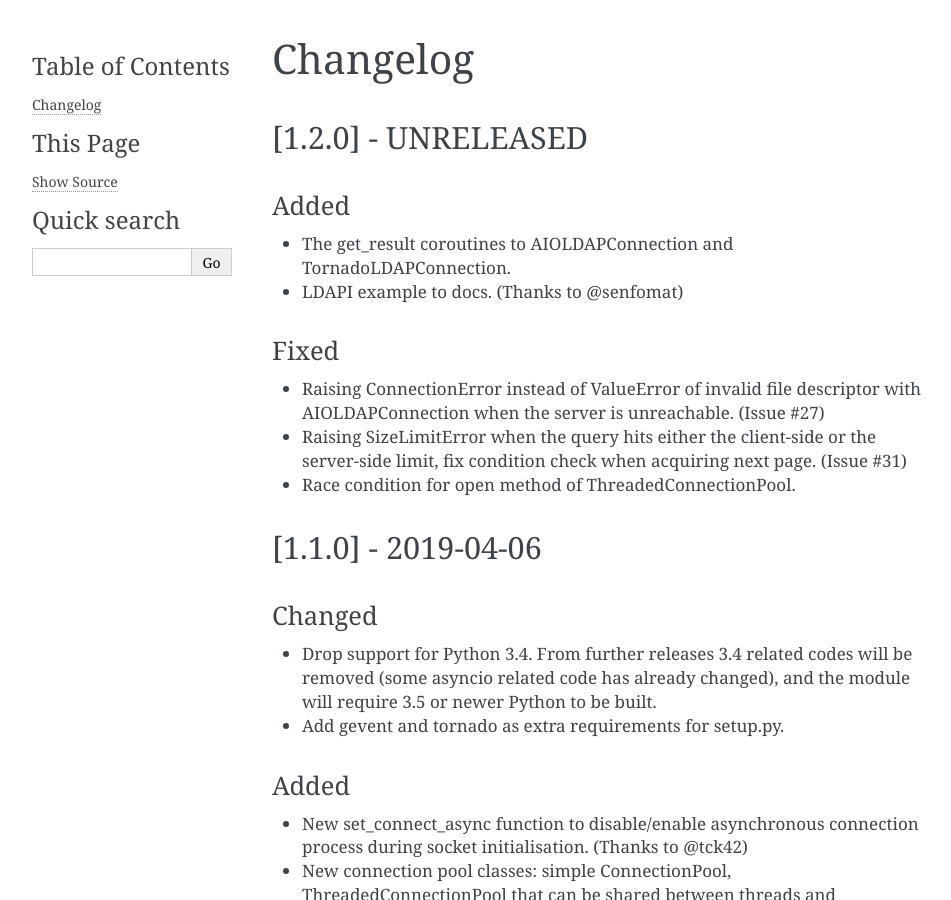
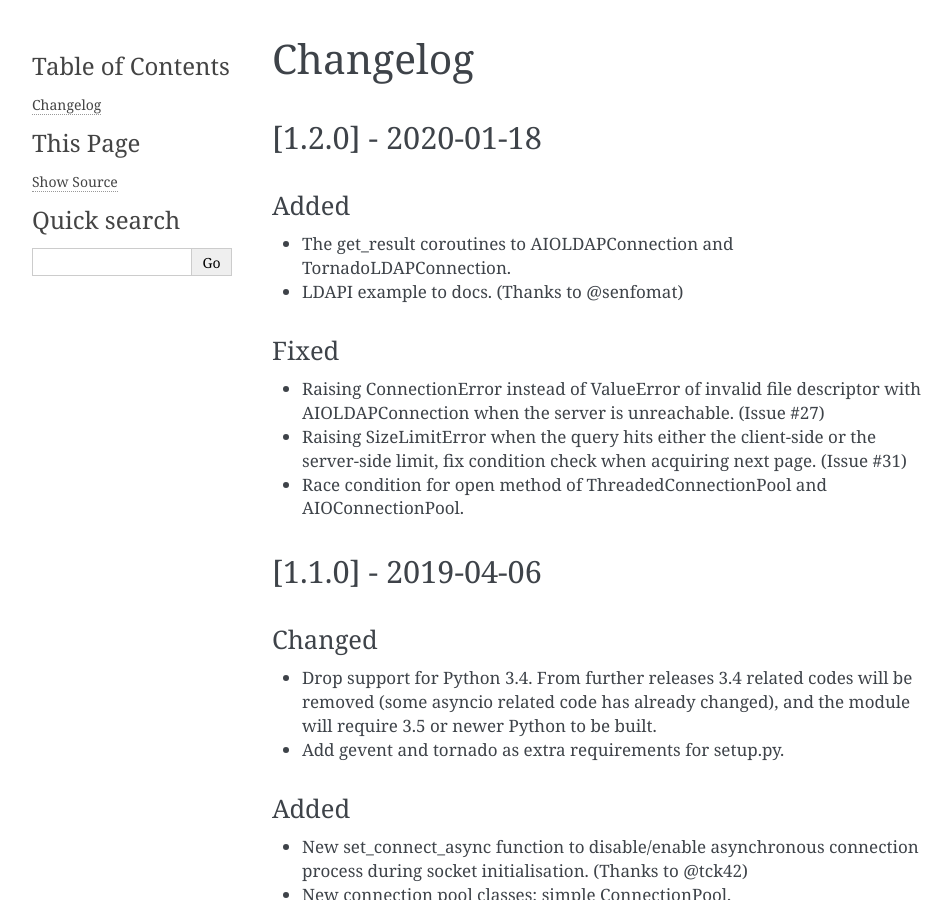
Before and after one commit to noirello/bonsai, a Sphinx documentation site: the page built from docs/changelog.rst, in a window 1280 px wide and 900 px high. Shown: the whole window, without its empty margins (148-1099 px from the left). Built offline with Sphinx 7.4.7, drawn with Linux system fonts in a browser that asks for light colours; the version number could not be read and is left out; some of the changed text lies outside the part shown.

Commit message:
Update changelog and year, release 1.2.0

```diff
--- a/CHANGELOG.rst
+++ b/CHANGELOG.rst
@@ -1,6 +1,6 @@
 Changelog
 ==========
-[1.2.0] - UNRELEASED
+[1.2.0] - 2020-01-18
 --------------------
 
 Added
@@ -16,7 +16,7 @@ Fixed
    with AIOLDAPConnection when the server is unreachable. (Issue #27)
 -  Raising SizeLimitError when the query hits either the client-side or the
    server-side limit, fix condition check when acquiring next page. (Issue #31)
--  Race condition for open method of ThreadedConnectionPool.
+-  Race condition for open method of ThreadedConnectionPool and AIOConnectionPool.
 
 [1.1.0] - 2019-04-06
 --------------------
--- a/docs/conf.py
+++ b/docs/conf.py
@@ -81,7 +81,7 @@ master_doc = 'index'
 
 # General information about the project.
 project = 'bonsai'
-copyright = '2014-2019, noirello'
+copyright = '2014-2020, noirello'
 
 # The version info for the project you're documenting, acts as replacement for
 # |version| and |release|, also used in various other places throughout the
```
Also changed, not shown: 1 other file.
